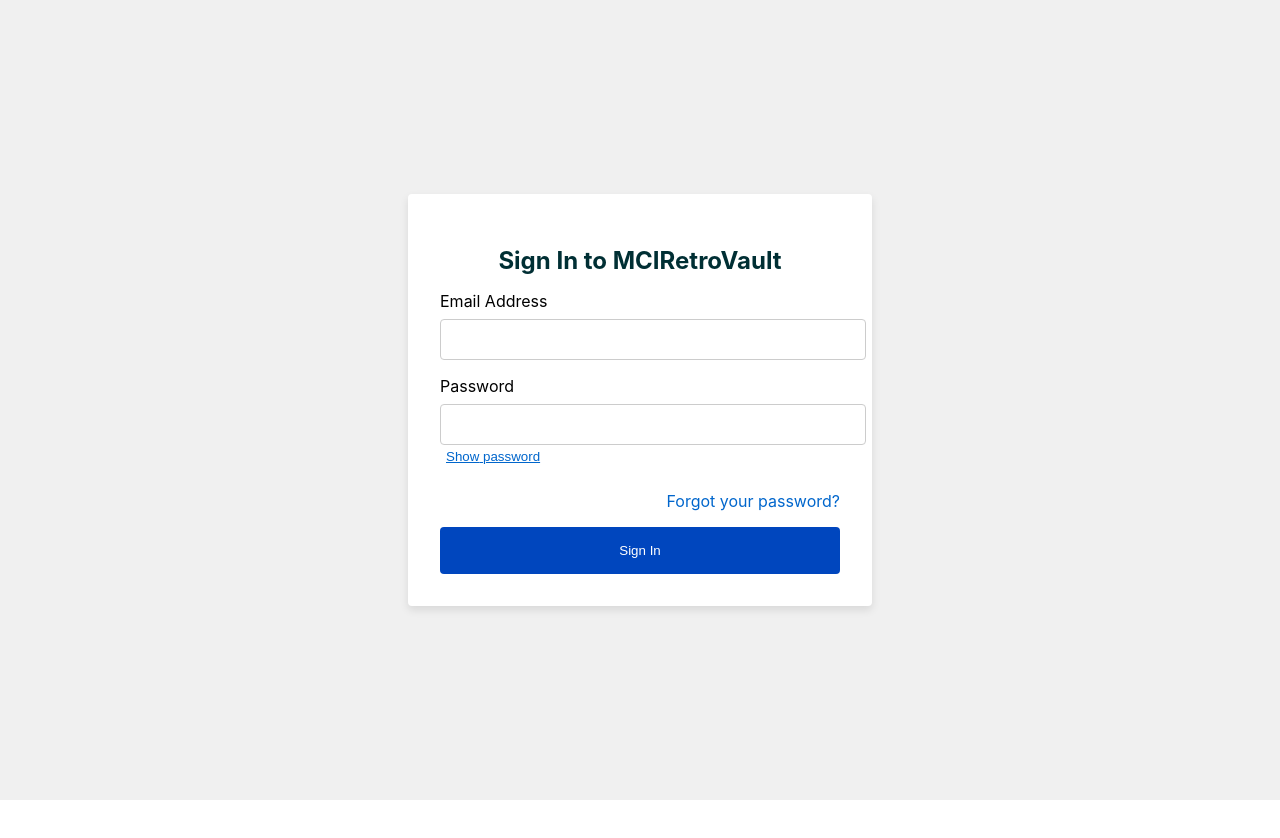
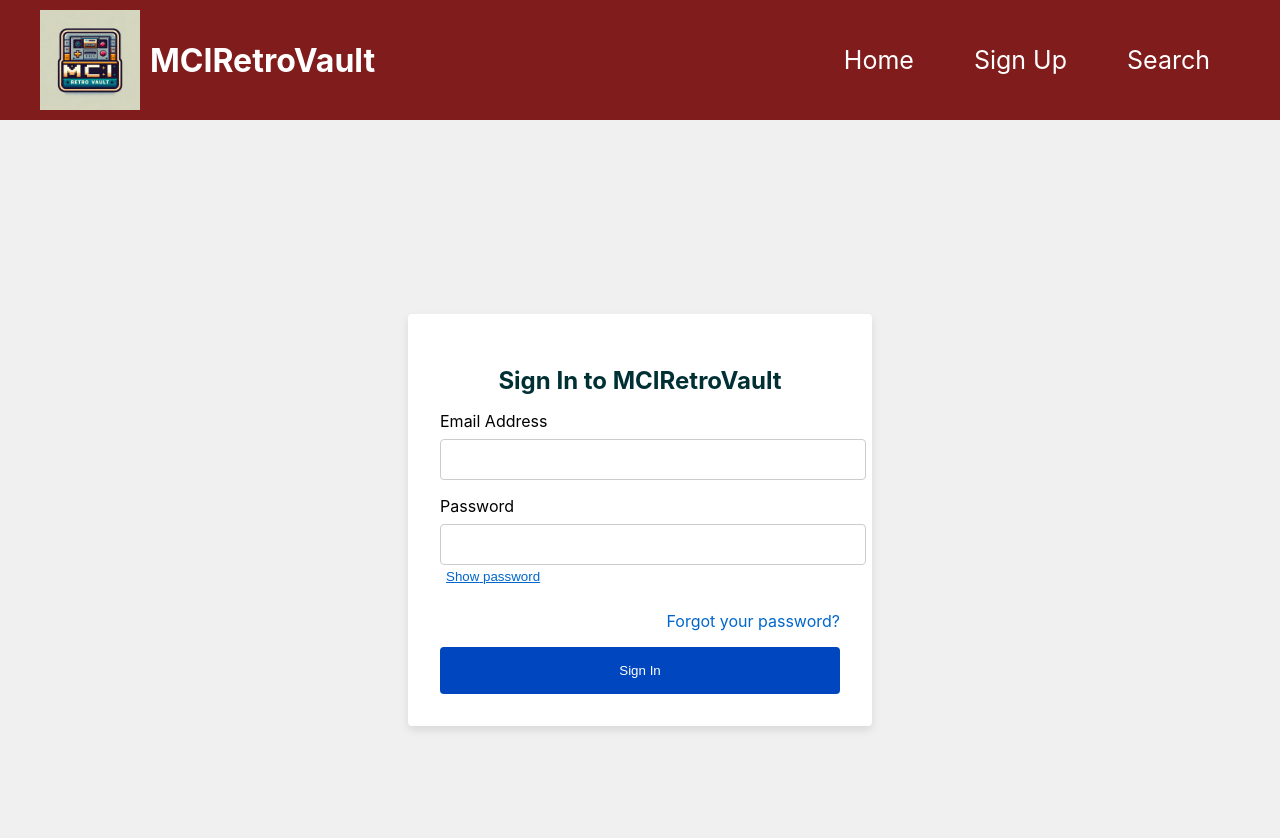
Before and after one commit to 2023-csc-47300/MCIRetroVault, a React (Create React App) app in the folder mci/: page /signin in a window 1280 px wide. Shown: the top 838 px of the page. Before the commit the page ends 800 px from the top, so only its background shows below. Built offline with nearby package versions, Linux system fonts and the light colour scheme.

Commit message:
added buttons at the top of each page to allow easy transitions to different pages. also made them dynamically change if user is logged in or not logged in

```diff
--- a/mci/src/components/HomePage.js
+++ b/mci/src/components/HomePage.js
@@ -1,20 +1,49 @@
 import React from 'react';
-import { Link } from 'react-router-dom';
+import { Link, useNavigate} from 'react-router-dom';
 import MCIRetroVaultImage from '../img/MCIRetro_Vault.png';
+import AuthService from '../services/AuthService'; // Import your AuthService
 
 function HomePage() {
+  const navigate = useNavigate();
+  const safeParse = (data) => {
+      try {
+          return JSON.parse(data);
+      } catch (e) {
+          return null;
+      }
+  };
+  const user = safeParse(localStorage.getItem('user'));
+
+  const handleLogout = () => {
+    AuthService.logout(); // Clear the user session
+    navigate('/'); // Redirect to home page or login page
+  };
+
   return (
     <>
       <header>
         <div className="header-container">
           <div className="header-left">
             <img src={MCIRetroVaultImage} alt="MCIRetro Vault" style={{ width: '100px', height: 'auto' }} />
-            <h1>Welcome to MCIRetroVault Website</h1>
+            <h1>MCIRetroVault</h1>
           </div>
           <div className="header-right">
-            <Link to="/signin" className="header-button">Sign In</Link>
-            <Link to="/signup" className="header-button">Sign Up</Link>
-            <Link to="/search" className="header-button">Search</Link>
+            {user ? (
+              <>
+                {/* User is logged in */}
+                <Link to="/search" className="header-button">Search</Link>
+                <button onClick={handleLogout} className="header-button">Logout</button>
+
+                {/* Add more links as needed */}
+              </>
+            ) : (
+              <>
+                {/* User is not logged in */}
+                <Link to="/signin" className="header-button">Sign In</Link>
+                <Link to="/signup" className="header-button">Sign Up</Link>
+                <Link to="/search" className="header-button">Search</Link>
+              </>
+            )}
           </div>
         </div>
       </header>
--- a/mci/src/components/Search.js
+++ b/mci/src/components/Search.js
@@ -1,12 +1,27 @@
 import React from 'react';
-import { Link } from 'react-router-dom';
+import { Link, useNavigate } from 'react-router-dom';
 import MCIRetroVaultImage from '../img/MCIRetro_Vault.png';
-import '../index.css';
+import AuthService from '../services/AuthService'; // import AuthService
+
 
 import { useState, useEffect } from 'react';
 import $ from 'jquery';
 
-function HomePage() {
+function Search() {
+    const navigate = useNavigate();
+    const safeParse = (data) => {
+        try {
+            return JSON.parse(data);
+        } catch (e) {
+            return null;
+        }
+    };
+    const user = safeParse(localStorage.getItem('user'));
+
+    const handleLogout = () => {
+        AuthService.logout();
+        navigate('/search');
+    };
 
     const [gameName, setGameName] = useState('');
 
@@ -102,12 +117,21 @@
                 <div className="header-container">
                     <div className="header-left">
                         <img src={MCIRetroVaultImage} alt="MCIRetro Vault" style={{ width: '100px', height: 'auto' }} />
-                <h1>Welcome to MCIRetroVault Website</h1>
+                        <h1>MCIRetroVault</h1>
                     </div>
                     <div className="header-right">
+                        <Link to="/" className="header-button">Home</Link>
+                        {user ? (
+                            <>
+                                <button onClick={handleLogout} className="header-button">Logout</button>
+                                {/* Add more user-specific links or information here */}
+                            </>
+                        ) : (
+                            <>
                                 <Link to="/signin" className="header-button">Sign In</Link>
                                 <Link to="/signup" className="header-button">Sign Up</Link>
-                <Link to="/search" className="header-button">Search</Link>
+                            </>
+                        )}
                     </div>
                 </div>
             </header>
@@ -183,4 +207,4 @@
     );
 }
 
-export default HomePage;
+export default Search;
--- a/mci/src/components/SignIn.js
+++ b/mci/src/components/SignIn.js
@@ -1,5 +1,7 @@
 import React, { useState } from 'react';
 import AuthService from '../services/AuthService';
+import MCIRetroVaultImage from '../img/MCIRetro_Vault.png';
+import { Link } from 'react-router-dom';
 
 function SignIn() {
   const [email, setEmail] = useState('');
@@ -16,9 +18,8 @@
     try {
       // Assuming your AuthService.login method expects an object with email and password
       await AuthService.login(email, password);
-      // Redirect to dashboard or home page on successful login
-      // Replace the below URL with where you need to redirect after login
-      window.location.href = '/dashboard';
+      // redirect to the homepage of the website
+      window.location.href = '/';
     } catch (error) {
       // If there's an error, such as wrong credentials, display it
       setErrorMessage('Failed to sign in. Please check your credentials.');
@@ -26,6 +27,21 @@
   };
 
   return (
+    <>
+    <header>
+        <div className="header-container">
+          <div className="header-left">
+            <img src={MCIRetroVaultImage} alt="MCIRetro Vault" style={{ width: '100px', height: 'auto' }} />
+            <h1>MCIRetroVault</h1>
+          </div>
+          <div className="header-right">
+            <Link to="/" className="header-button">Home</Link>
+            <Link to="/signup" className="header-button">Sign Up</Link>
+            <Link to="/search" className="header-button">Search</Link>
+          </div>
+        </div>
+    </header>
+
     <div className="signin-container">
       <form className="signin-form" onSubmit={handleSignIn}>
         <h2>Sign In to MCIRetroVault</h2>
@@ -59,6 +75,7 @@
         <button type="submit" className="signin-button">Sign In</button>
       </form>
     </div>
+    </>
   );
 }
 
--- a/mci/src/components/SignUp.js
+++ b/mci/src/components/SignUp.js
@@ -1,5 +1,7 @@
 import React, { useState } from 'react';
 import AuthService from '../services/AuthService';
+import MCIRetroVaultImage from '../img/MCIRetro_Vault.png';
+import { Link } from 'react-router-dom';
 
 function SignUp() {
   const [formData, setFormData] = useState({
@@ -50,6 +52,20 @@
 };
 
   return (
+    <>
+    <header>
+        <div className="header-container">
+          <div className="header-left">
+            <img src={MCIRetroVaultImage} alt="MCIRetro Vault" style={{ width: '100px', height: 'auto' }} />
+            <h1>MCIRetroVault</h1>
+          </div>
+          <div className="header-right">
+            <Link to="/" className="header-button">Home</Link>
+            <Link to="/signin" className="header-button">Sign In</Link>
+            <Link to="/search" className="header-button">Search</Link>
+          </div>
+        </div>
+      </header>
     <div className="signup-container">
       <form className="signup-form" onSubmit={handleSubmit}>
         <h2>Create Your Account</h2>
@@ -79,6 +95,7 @@
         <button type="submit" className="create-account-button">Create Account</button>
       </form>
     </div>
+    </>
   );
 }
 
```
Lines whose indentation alone changed are shown as unchanged.
